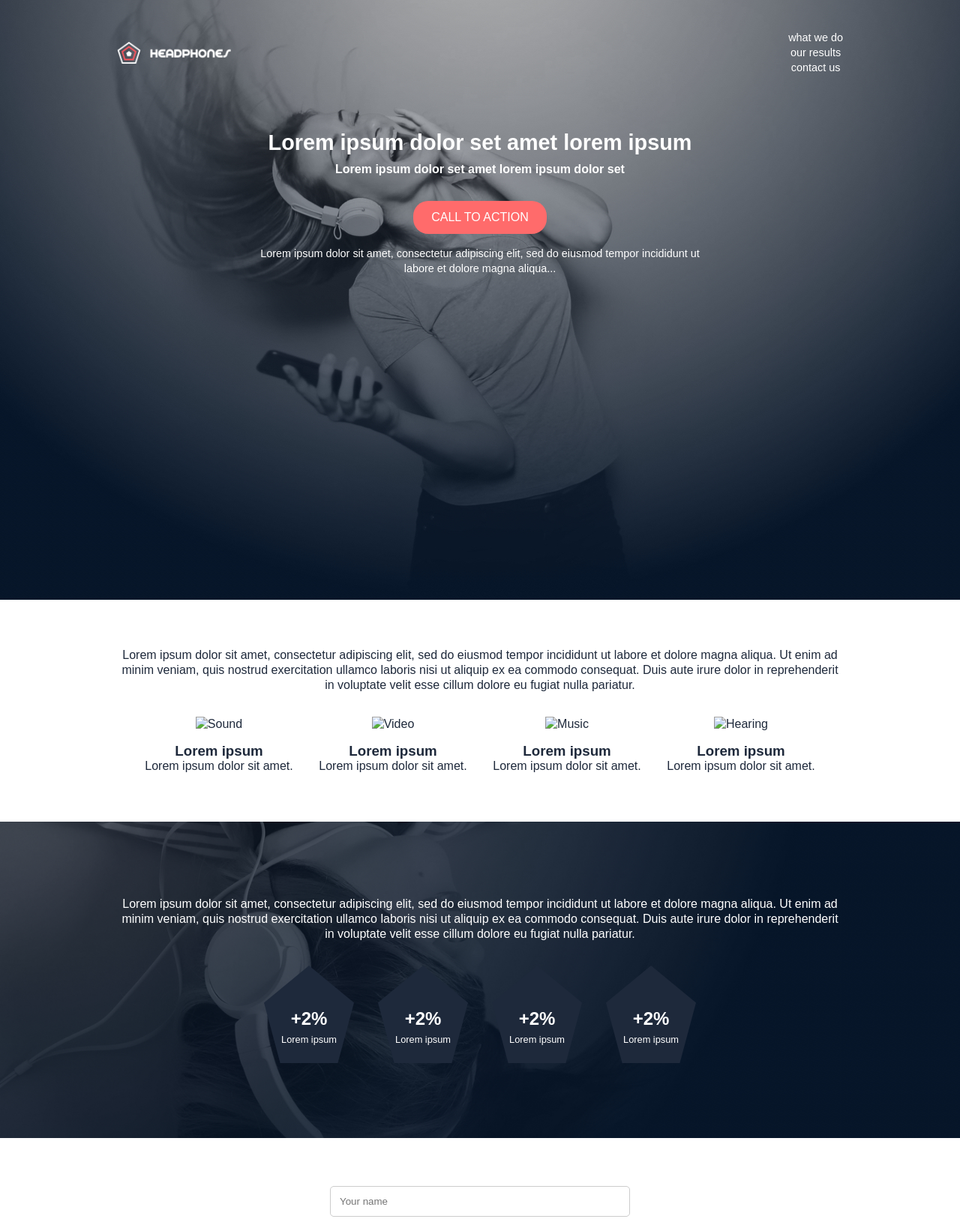
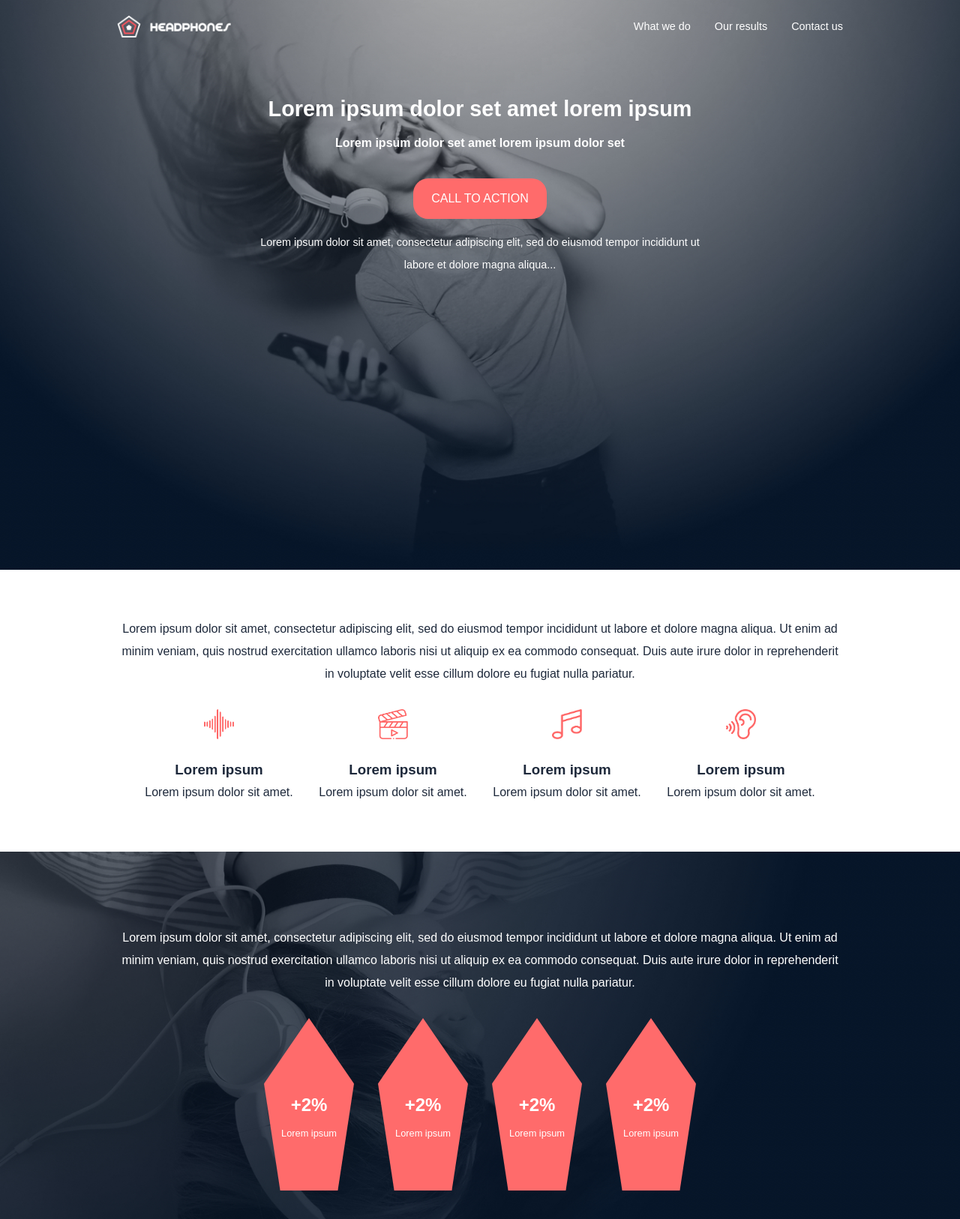
Before and after one commit to Ginaa750/alx_html_css, a plain HTML site: page headphones/0-index.html in a window 1280 px wide. Shown: the top 1626 px of the page at 75% size. Drawn offline with Linux system fonts and the light colour scheme.

Commit message:
Add updated version

```diff
--- a/headphones/0-index.html
+++ b/headphones/0-index.html
@@ -16,9 +16,9 @@
           <span></span><span></span><span></span>
         </div>
         <ul class="nav-links" id="nav-links">
-          <li><a href="#">what we do</a></li>
-          <li><a href="#">our results</a></li>
-          <li><a href="#">contact us</a></li>
+          <li><a href="#">What we do</a></li>
+          <li><a href="#">Our results</a></li>
+          <li><a href="#">Contact us</a></li>
         </ul>
       </nav>
     </div>
@@ -38,22 +38,22 @@
       <p>Lorem ipsum dolor sit amet, consectetur adipiscing elit, sed do eiusmod tempor incididunt ut  labore et dolore magna aliqua. Ut enim ad minim veniam, quis nostrud exercitation ullamco laboris nisi ut aliquip ex ea commodo consequat. Duis aute irure dolor in reprehenderit in voluptate velit esse cillum dolore eu fugiat nulla pariatur.</p>
       <div class="feature-grid">
         <div class="feature-item">
-          <img src="sound-frecuency.png" alt="Sound">
+          <img src="images/sound-frecuency.png" alt="Sound">
           <h3>Lorem ipsum</h3>
           <p>Lorem ipsum dolor sit amet.</p>
         </div>
         <div class="feature-item">
-          <img src="video.png" alt="Video">
+          <img src="images/video.png" alt="Video">
           <h3>Lorem ipsum</h3>
           <p>Lorem ipsum dolor sit amet.</p>
         </div>
         <div class="feature-item">
-          <img src="music.png" alt="Music">
+          <img src="images/music.png" alt="Music">
           <h3>Lorem ipsum</h3>
           <p>Lorem ipsum dolor sit amet.</p>
         </div>
         <div class="feature-item">
-          <img src="hearing.png" alt="Hearing">
+          <img src="images/hearing.png" alt="Hearing">
           <h3>Lorem ipsum</h3>
           <p>Lorem ipsum dolor sit amet.</p>
         </div>
@@ -88,9 +88,9 @@
     <div class="container footer-flex">
       <img src="images/logo_headphones.png" alt="Logo" class="logo">
       <div class="social-icons">
-        <a href="#"><img src="facebook.png" alt="Facebook"></a>
-        <a href="#"><img src="twitter.png" alt="Twitter"></a>
-        <a href="#"><img src="instagram.png" alt="Instagram"></a>
+        <a href="#"><img src="images/facebook.png" alt="Facebook"></a>
+        <a href="#"><img src="images/twitter.png" alt="Twitter"></a>
+        <a href="#"><img src="images/instagram.png" alt="Instagram"></a>
       </div>
     </div>
     <p class="footer-copy">&copy;headphones 2020</p>
--- a/headphones/0-styles.css
+++ b/headphones/0-styles.css
@@ -6,7 +6,7 @@
 }
 body {
   font-family: Arial, sans-serif;
-  line-height: 20px;
+  line-height: 30px;
 }
 a {
   text-decoration: none;
@@ -24,13 +24,13 @@ a {
 /* Header */
 .hero {
  color: white;
-  /* padding: 200rem ; */
+  padding: 100px 0;
   text-align: center;
   background-image: url("images/headphones_hero_1.jpg"); /* Replace with your actual background image */
   background-size: cover;
   background-position: center;
-  height: 100vh;
-  padding: 40px 120px;
+  height: 95vh;
+  padding: 20px 50px;
 
 
 }
@@ -46,7 +46,7 @@ a {
   position: relative;
 }
 .nav-links {
-  /* display: flex; */
+  display: flex;
   gap: 2rem;
   list-style: none;
 }
@@ -86,6 +86,7 @@ a {
   color: white;
   border-radius: 20px;
   margin: 1rem 0;
+
 }
 .cta-btn:hover,
 .cta-btn:active {
@@ -132,7 +133,7 @@ a {
   position: relative;
   background-size: cover;
   background-position: center;
-  bottom: 140;
+  bottom: 240;
 }
 .stat-cards {
   display: flex;
@@ -144,9 +145,9 @@ a {
 
 .stat-card {
   width: 120px;
-  height: 130px;
-  background-color: #1e293b;
-  color: #fff;
+  height: 230px;
+  background-color: #ff6b6b;
+  /* color: #fff; */
   font-weight: bold;
   font-size: 1.5rem;
   text-align: center;
@@ -223,17 +224,25 @@ input, textarea {
 }
 
 /* Responsive */
-@media (max-width: 480px) {
+@media (max-width: 768px) {
+  .hamburger {
+    display: flex;
+  }
   .nav-links {
-    position: absolute;
+    /* position: absolute; */
     top: 100%;
     right: 0;
     background: #0f172a;
     flex-direction: column;
     display: none;
-    width: 200px;
+    width: 90px;
     padding: 1rem;
   }
+  .nav-links.active {
+    display: flex;
+  }
+
+
   .nav-links.active {
     display: flex;
   }
```
